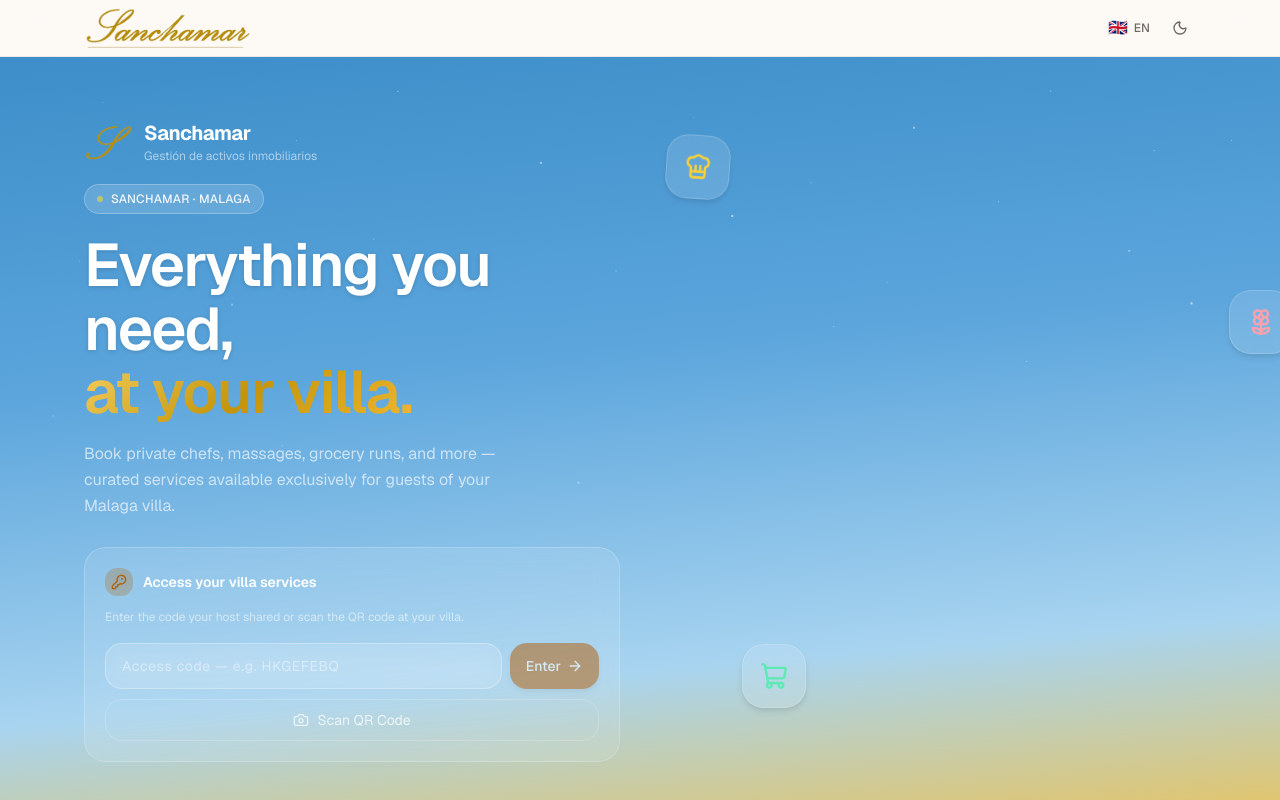
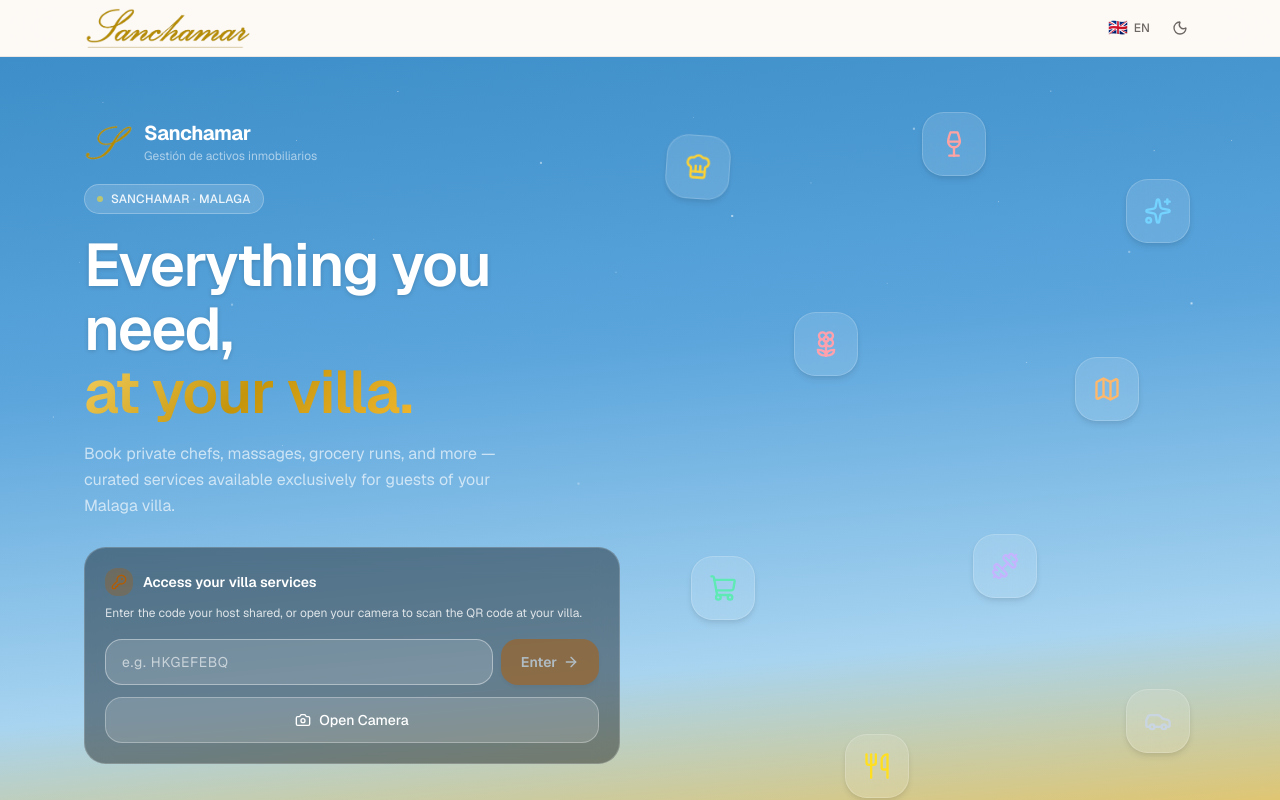
Before and after one commit to eugeniobusta/villa-concierge, a Next.js app: page /en in a window 1280 px wide. Shown: the top 800 px of the page. Built offline with nearby package versions, Linux system fonts and the light colour scheme.

Commit message:
native camera, dark access card, floater positions, 11 icons, invalid code page redesign

```diff
--- a/src/app/[locale]/page.tsx
+++ b/src/app/[locale]/page.tsx
@@ -7,18 +7,26 @@
 import { GuestAccessCard } from "@/components/landing/GuestCodeInput";
 import {
   ChefHat, Dumbbell, ShoppingCart, Flower2, Car, Wine, Map, Sparkles,
+  Baby, Waves, Utensils,
 } from "lucide-react";
 
-/* ── Floating service icons (hero right column) ─── */
+/*
+  Floater positions: x is offset from left=48%, so actual left% = x+48.
+  Keep x in 0–42 so icons stay within the right half and don't clip at 100%.
+  y is top % within the section — keep under 72 so icons clear the skyline.
+*/
 const HERO_FLOATERS = [
-  { Icon: ChefHat,      rot:  4, x: 4,  y:  4, dur: 5.5, delay: 0.0, fg: "text-amber-300" },
-  { Icon: Flower2,      rot: -6, x: 48, y: 18, dur: 7.2, delay: 1.1, fg: "text-rose-300"  },
-  { Icon: ShoppingCart, rot:  2, x: 10, y: 50, dur: 6.0, delay: 0.7, fg: "text-emerald-300" },
-  { Icon: Wine,         rot: -4, x: 70, y:  6, dur: 8.0, delay: 0.4, fg: "text-red-300"   },
-  { Icon: Car,          rot:  3, x: 76, y: 46, dur: 5.2, delay: 2.0, fg: "text-slate-300" },
-  { Icon: Dumbbell,     rot: -5, x: 30, y: 74, dur: 6.8, delay: 3.0, fg: "text-violet-300" },
-  { Icon: Map,          rot:  5, x: 56, y: 60, dur: 7.5, delay: 1.5, fg: "text-orange-300" },
-  { Icon: Sparkles,     rot: -3, x: 85, y: 28, dur: 6.2, delay: 2.5, fg: "text-sky-300"   },
+  { Icon: ChefHat,      rot:  4, x:  4, y:  4, dur: 5.5, delay: 0.0, fg: "text-amber-300"   },
+  { Icon: Wine,         rot: -4, x: 24, y:  2, dur: 8.0, delay: 0.4, fg: "text-red-300"     },
+  { Icon: Sparkles,     rot: -3, x: 40, y:  8, dur: 6.2, delay: 2.5, fg: "text-sky-300"     },
+  { Icon: Flower2,      rot: -6, x: 14, y: 20, dur: 7.2, delay: 1.1, fg: "text-rose-300"    },
+  { Icon: Map,          rot:  5, x: 36, y: 24, dur: 7.5, delay: 1.5, fg: "text-orange-300"  },
+  { Icon: ShoppingCart, rot:  2, x:  6, y: 42, dur: 6.0, delay: 0.7, fg: "text-emerald-300" },
+  { Icon: Dumbbell,     rot: -5, x: 28, y: 40, dur: 6.8, delay: 3.0, fg: "text-violet-300"  },
+  { Icon: Car,          rot:  3, x: 40, y: 54, dur: 5.2, delay: 2.0, fg: "text-slate-300"   },
+  { Icon: Utensils,     rot:  6, x: 18, y: 58, dur: 5.8, delay: 0.9, fg: "text-yellow-300"  },
+  { Icon: Baby,         rot: -4, x: 10, y: 68, dur: 7.0, delay: 1.8, fg: "text-pink-300"    },
+  { Icon: Waves,        rot:  2, x: 32, y: 66, dur: 6.5, delay: 3.2, fg: "text-teal-300"    },
 ];
 
 /* Pre-computed star positions — only shown in dark mode via CSS */
--- a/src/app/[locale]/stay/[token]/layout.tsx
+++ b/src/app/[locale]/stay/[token]/layout.tsx
@@ -5,7 +5,10 @@
 import { getTranslations } from "next-intl/server";
 import { getActiveSession } from "@/lib/guest-session";
 import GuestHeader from "@/components/guest/GuestHeader";
-import { Lock } from "lucide-react";
+import { SanchamarLogo } from "@/components/SanchamarLogo";
+import { GuestCodeInput } from "@/components/landing/GuestCodeInput";
+import Link from "next/link";
+import { Lock, ArrowLeft } from "lucide-react";
 
 export default async function GuestLayout({
   children,
@@ -22,13 +25,38 @@
 
   if (!session) {
     return (
-      <div className="min-h-screen flex items-center justify-center bg-background">
-        <div className="text-center max-w-sm px-6">
-          <div className="w-14 h-14 rounded-full bg-muted flex items-center justify-center mx-auto mb-6 shadow-warm-sm">
-            <Lock className="h-6 w-6 text-muted-foreground" />
+      <div className="min-h-screen flex flex-col items-center justify-center bg-background px-5 py-16">
+        <div className="w-full max-w-sm">
+          {/* Logo */}
+          <div className="flex justify-center mb-8">
+            <SanchamarLogo variant="full" height={34} />
           </div>
-          <h1 className="text-xl font-semibold text-foreground mb-3">{t("title")}</h1>
-          <p className="text-muted-foreground text-sm leading-relaxed">{t("message")}</p>
+
+          {/* Error card */}
+          <div className="bg-card border border-border rounded-3xl p-7 shadow-warm text-center mb-4">
+            <div className="w-14 h-14 rounded-full bg-destructive/10 flex items-center justify-center mx-auto mb-5">
+              <Lock className="h-6 w-6 text-destructive/70" />
+            </div>
+            <h1 className="text-lg font-semibold text-foreground mb-2">{t("title")}</h1>
+            <p className="text-muted-foreground text-sm leading-relaxed mb-6">
+              {t("message")}
+            </p>
+
+            {/* Try again */}
+            <div className="text-left">
+              <p className="text-xs font-medium text-muted-foreground uppercase tracking-wider mb-3">
+                Try a different code
+              </p>
+              <GuestCodeInput />
+            </div>
+          </div>
+
+          <Link
+            href={`/${locale}`}
+            className="flex items-center justify-center gap-1.5 text-sm text-muted-foreground hover:text-foreground transition-colors"
+          >
+            <ArrowLeft className="h-3.5 w-3.5" /> Back to home
+          </Link>
         </div>
       </div>
     );
--- a/src/components/landing/GuestCodeInput.tsx
+++ b/src/components/landing/GuestCodeInput.tsx
@@ -1,26 +1,20 @@
 "use client";
 
-import { useState, useRef, useCallback, useEffect } from "react";
+import { useState, useRef } from "react";
 import { useParams } from "next/navigation";
-import { ArrowRight, Camera, X, Loader2, KeyRound } from "lucide-react";
+import { ArrowRight, Camera, Loader2, KeyRound } from "lucide-react";
 
 interface Props {
-  /** compact = inside hero on dark background; default = modal on light/card bg */
+  /** compact = hero dark-glass card; default = modal on light/card bg */
   compact?: boolean;
-  onClose?: () => void;
 }
 
 export function GuestCodeInput({ compact }: Props) {
   const { locale } = useParams<{ locale: string }>();
-  const [code, setCode]         = useState("");
-  const [error, setError]       = useState("");
-  const [scanning, setScanning] = useState(false);
-  const [loading, setLoading]   = useState(false);
-
-  const videoRef  = useRef<HTMLVideoElement>(null);
-  const canvasRef = useRef<HTMLCanvasElement>(null);
-  const streamRef = useRef<MediaStream | null>(null);
-  const rafRef    = useRef<number>(0);
+  const [code, setCode]   = useState("");
+  const [error, setError] = useState("");
+  const [loading, setLoading] = useState(false);
+  const cameraRef = useRef<HTMLInputElement>(null);
 
   function navigate(token: string) {
     const clean = token.trim().toUpperCase().replace(/[^A-Z0-9]/g, "");
@@ -34,135 +28,61 @@
     navigate(code);
   }
 
-  const scanFrame = useCallback(() => {
-    const video  = videoRef.current;
-    const canvas = canvasRef.current;
-    if (!video || !canvas) return;
-    if (video.readyState < 2 || video.videoWidth === 0) {
-      rafRef.current = requestAnimationFrame(scanFrame);
-      return;
-    }
-    canvas.width  = video.videoWidth;
-    canvas.height = video.videoHeight;
-    const ctx = canvas.getContext("2d");
-    if (!ctx) return;
-    ctx.drawImage(video, 0, 0);
+  /** Try to read QR from the captured image using jsQR (optional fallback) */
+  async function handleCameraCapture(e: React.ChangeEvent<HTMLInputElement>) {
+    const file = e.target.files?.[0];
+    if (!file) return;
+    // Reset so the same file can re-trigger
+    e.target.value = "";
 
-    import("jsqr").then(({ default: jsQR }) => {
-      const img = ctx.getImageData(0, 0, canvas.width, canvas.height);
-      const qr  = jsQR(img.data, img.width, img.height);
+    try {
+      const bitmap = await createImageBitmap(file);
+      const canvas = document.createElement("canvas");
+      canvas.width = bitmap.width;
+      canvas.height = bitmap.height;
+      const ctx = canvas.getContext("2d");
+      if (!ctx) return;
+      ctx.drawImage(bitmap, 0, 0);
+      const imageData = ctx.getImageData(0, 0, canvas.width, canvas.height);
+      const { default: jsQR } = await import("jsqr");
+      const qr = jsQR(imageData.data, imageData.width, imageData.height);
       if (qr) {
         const match = qr.data.match(/\/stay\/([A-Z0-9]+)/i);
-        const token = match ? match[1] : qr.data;
-        stopCamera();
-        navigate(token);
-        return;
+        navigate(match ? match[1] : qr.data);
+      } else {
+        setError("No QR code found. Enter your code manually.");
       }
-      rafRef.current = requestAnimationFrame(scanFrame);
-    });
-  // eslint-disable-next-line react-hooks/exhaustive-deps
-  }, []);
-
-  async function startCamera() {
-    setError("");
-    try {
-      const stream = await navigator.mediaDevices.getUserMedia({
-        video: { facingMode: "environment", width: { ideal: 640 }, height: { ideal: 480 } },
-      });
-      streamRef.current = stream;
-      const video = videoRef.current;
-      if (video) {
-        video.srcObject = stream;
-        // Explicit play() required on iOS Safari
-        await video.play().catch(() => {});
-      }
-      setScanning(true);
     } catch {
-      setError("Camera access denied. Enter the code manually.");
+      setError("Could not read image. Enter your code manually.");
     }
   }
 
-  function stopCamera() {
-    cancelAnimationFrame(rafRef.current);
-    streamRef.current?.getTracks().forEach((t) => t.stop());
-    streamRef.current = null;
-    setScanning(false);
-  }
-
-  useEffect(() => {
-    if (!scanning) return;
-    const video = videoRef.current;
-    if (!video) return;
-
-    function startScan() { rafRef.current = requestAnimationFrame(scanFrame); }
-
-    // Start immediately if already loaded, otherwise wait
-    if (video.readyState >= 2) {
-      startScan();
-    } else {
-      video.addEventListener("loadeddata", startScan, { once: true });
-      video.addEventListener("canplay",    startScan, { once: true });
-    }
-    return () => {
-      cancelAnimationFrame(rafRef.current);
-      video.removeEventListener("loadeddata", startScan);
-      video.removeEventListener("canplay", startScan);
-    };
-  }, [scanning, scanFrame]);
-
-  useEffect(() => () => stopCamera(), []);
-
-  // ── Styling based on context (hero = glass; modal = solid) ──
+  // Compact = dark glass on hero; non-compact = solid on white modal
   const inputCls = compact
-    ? "w-full rounded-xl border px-4 py-3 text-sm font-mono tracking-wider bg-white/10 backdrop-blur-md border-white/30 text-white placeholder:text-white/45 focus:outline-none focus:border-primary focus:ring-2 focus:ring-primary/30 transition-all"
-    : "w-full rounded-xl border px-4 py-3 text-sm font-mono tracking-wider bg-background border-border text-foreground placeholder:text-muted-foreground/50 focus:outline-none focus:border-primary focus:ring-2 focus:ring-primary/30 transition-all";
+    ? "w-full rounded-xl border px-4 py-3 text-sm font-mono tracking-wider bg-white/15 border-white/40 text-white placeholder:text-white/60 focus:outline-none focus:ring-2 focus:ring-white/50 transition-all"
+    : "w-full rounded-xl border px-4 py-3 text-sm font-mono tracking-wider bg-background border-border text-foreground placeholder:text-muted-foreground/50 focus:outline-none focus:ring-2 focus:ring-primary/40 transition-all";
 
   const scanBtnCls = compact
-    ? "mt-2.5 w-full flex items-center justify-center gap-2 py-2.5 rounded-xl border border-white/20 text-white/75 text-sm hover:bg-white/10 hover:text-white transition-all"
-    : "mt-2.5 w-full flex items-center justify-center gap-2 py-2.5 rounded-xl border border-border text-muted-foreground text-sm hover:bg-secondary hover:text-foreground transition-all";
+    ? "mt-3 w-full flex items-center justify-center gap-2 py-3 rounded-xl bg-white/15 border border-white/30 text-white font-medium text-sm hover:bg-white/25 transition-all"
+    : "mt-3 w-full flex items-center justify-center gap-2 py-3 rounded-xl border border-border text-foreground font-medium text-sm hover:bg-secondary transition-all";
 
   return (
     <div className="w-full">
-      {/* Camera preview */}
-      {scanning && (
-        <div className="relative mb-4 rounded-2xl overflow-hidden bg-black" style={{ aspectRatio: "4/3" }}>
-          <video
-            ref={videoRef}
-            autoPlay
-            playsInline
-            muted
-            className="w-full h-full object-cover"
-          />
-          <canvas ref={canvasRef} className="hidden" />
+      {/* Hidden native camera input — opens device camera directly on mobile */}
+      <input
+        ref={cameraRef}
+        type="file"
+        accept="image/*"
+        capture="environment"
+        className="hidden"
+        onChange={handleCameraCapture}
+      />
 
-          {/* Scan frame */}
-          <div className="absolute inset-0 flex items-center justify-center pointer-events-none">
-            <div className="relative w-44 h-44">
-              <div className="absolute inset-0 border-2 border-primary/60 rounded-2xl" />
-              {["top-0 left-0 border-t-2 border-l-2","top-0 right-0 border-t-2 border-r-2",
-                "bottom-0 left-0 border-b-2 border-l-2","bottom-0 right-0 border-b-2 border-r-2"
-              ].map((cls, i) => (
-                <div key={i} className={`absolute w-6 h-6 border-primary rounded-sm ${cls}`} />
-              ))}
-            </div>
-          </div>
-
-          <button onClick={stopCamera}
-            className="absolute top-3 right-3 w-8 h-8 rounded-full bg-black/60 text-white flex items-center justify-center hover:bg-black/80">
-            <X className="h-4 w-4" />
-          </button>
-          <p className="absolute bottom-3 inset-x-0 text-center text-xs text-white/70 drop-shadow">
-            Point camera at QR code
-          </p>
-        </div>
-      )}
-
-      {/* Code input */}
       <form onSubmit={handleSubmit} className="flex gap-2">
         <input
           value={code}
           onChange={(e) => { setCode(e.target.value.toUpperCase()); setError(""); }}
-          placeholder="Access code — e.g. HKGEFEBQ"
+          placeholder="e.g. HKGEFEBQ"
           maxLength={20}
           autoComplete="off"
           spellCheck={false}
@@ -171,41 +91,42 @@
         <button
           type="submit"
           disabled={!code.trim() || loading}
-          className="flex items-center gap-1.5 px-4 py-3 rounded-xl bg-primary text-primary-foreground font-medium text-sm hover:bg-primary/90 disabled:opacity-50 transition-all shadow-warm whitespace-nowrap flex-shrink-0"
+          className="flex items-center gap-1.5 px-5 py-3 rounded-xl bg-primary text-primary-foreground font-semibold text-sm hover:bg-primary/90 disabled:opacity-50 transition-all shadow-warm flex-shrink-0"
         >
-          {loading
-            ? <Loader2 className="h-4 w-4 animate-spin" />
-            : <><span className="hidden sm:inline">Enter</span><ArrowRight className="h-4 w-4" /></>
-          }
+          {loading ? <Loader2 className="h-4 w-4 animate-spin" /> : (
+            <><span className="hidden sm:inline">Enter</span><ArrowRight className="h-4 w-4" /></>
+          )}
         </button>
       </form>
 
-      {!scanning && (
-        <button onClick={startCamera} className={scanBtnCls}>
-          <Camera className="h-4 w-4" />
-          Scan QR Code
-        </button>
-      )}
+      <button
+        onClick={() => cameraRef.current?.click()}
+        className={scanBtnCls}
+      >
+        <Camera className="h-4 w-4" />
+        Open Camera
+      </button>
 
       {error && (
-        <p className="mt-2 text-xs text-red-400 dark:text-red-400">{error}</p>
+        <p className={`mt-2 text-xs ${compact ? "text-red-300" : "text-destructive"}`}>{error}</p>
       )}
     </div>
   );
 }
 
-/* ── Standalone card for use in the hero ── */
+/* ── Card wrapper used in the hero ── */
 export function GuestAccessCard() {
   return (
-    <div className="bg-white/10 backdrop-blur-md border border-white/20 rounded-2xl p-5">
-      <div className="flex items-center gap-2.5 mb-3">
-        <div className="w-7 h-7 rounded-lg bg-primary/25 flex items-center justify-center flex-shrink-0">
+    // Dark glass card — readable on ANY hero gradient (light or dark mode)
+    <div className="bg-black/40 backdrop-blur-md border border-white/18 rounded-2xl p-5">
+      <div className="flex items-center gap-2.5 mb-2">
+        <div className="w-7 h-7 rounded-lg bg-primary/30 flex items-center justify-center flex-shrink-0">
           <KeyRound className="h-4 w-4 text-primary" />
         </div>
         <p className="text-white font-semibold text-sm">Access your villa services</p>
       </div>
-      <p className="text-white/55 text-xs mb-4 leading-relaxed">
-        Enter the code your host shared or scan the QR code at your villa.
+      <p className="text-white/80 text-xs mb-4 leading-relaxed">
+        Enter the code your host shared, or open your camera to scan the QR code at your villa.
       </p>
       <GuestCodeInput compact />
     </div>
```
